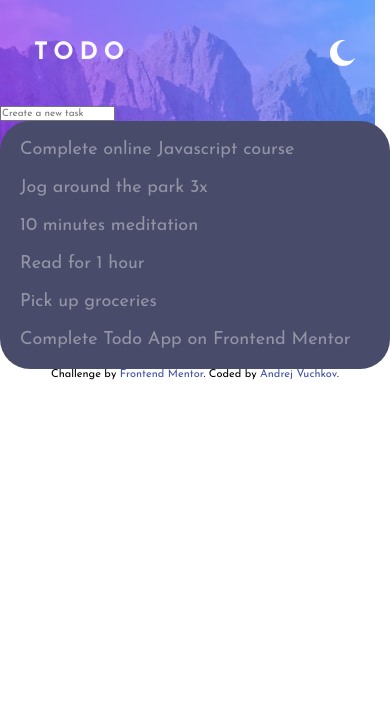
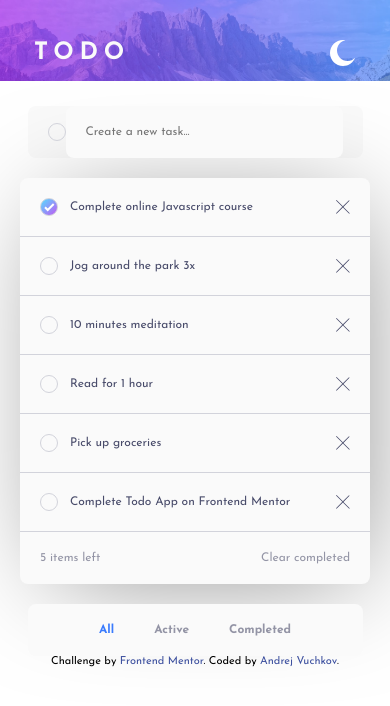
Before and after one commit to we0ut/todo-app-main, a plain HTML site: page index.html in a window 390 px wide. Drawn offline with Linux system fonts and the light colour scheme.

Commit message:
mobile design updated

```diff
--- a/index.html
+++ b/index.html
@@ -37,40 +37,138 @@
     </style>
   </head>
   <body>
-    <div class="background-img"></div>
-    <section class="section-app">
+    <main>
+      <picture class="background-img">
+        <source
+          srcset="/images/bg-desktop-light.jpg"
+          media="(min-width:376px)"
+        />
+        <img src="/images/bg-mobile-light.jpg" alt="BG light" />
+      </picture>
+
+      <div class="section-app">
         <div class="heading">
           <h1 class="heading-primary">TODO</h1>
           <img src="images/icon-moon.svg" alt="Moon icon" class="icon-mode" />
         </div>
 
-      <form action="" method="post">
+        <form action="" method="post" class="form-box">
           <label for="input-task"></label>
+          <span class="circle"></span>
           <input
             type="text"
             id="input-task"
             name="new-task"
-          placeholder="Create a new task"
+            placeholder="Create a new task..."
+            class="form-input"
           />
         </form>
 
         <div class="form-list">
           <ul class="form-list-box">
-          <li class="form-list-item">Complete online Javascript course</li>
-          <li class="form-list-item">Jog around the park 3x</li>
-          <li class="form-list-item">10 minutes meditation</li>
-          <li class="form-list-item">Read for 1 hour</li>
-          <li class="form-list-item">Pick up groceries</li>
-          <li class="form-list-item">Complete Todo App on Frontend Mentor</li>
+            <li class="form-list-item">
+              <div class="form-list-item--flex">
+                <span class="circle circle-checked">
+                  <img
+                    src="/images/icon-check.svg"
+                    alt="Icon check"
+                    class="icon-check"
+                  />
+                </span>
+                Complete online Javascript course
+              </div>
+              <a href="#"
+                ><img
+                  src="/images/icon-cross.svg"
+                  alt="Close button"
+                  class="close-btn"
+              /></a>
+            </li>
+            <li class="form-list-item">
+              <div class="form-list-item--flex">
+                <span class="circle"></span>
+                Jog around the park 3x
+              </div>
+              <a href="#"
+                ><img
+                  src="/images/icon-cross.svg"
+                  alt="Close button"
+                  class="close-btn"
+              /></a>
+            </li>
+            <li class="form-list-item">
+              <div class="form-list-item--flex">
+                <span class="circle"></span>
+                10 minutes meditation
+              </div>
+              <a href="#"
+                ><img
+                  src="/images/icon-cross.svg"
+                  alt="Close button"
+                  class="close-btn"
+              /></a>
+            </li>
+            <li class="form-list-item">
+              <div class="form-list-item--flex">
+                <span class="circle"></span>
+                Read for 1 hour
+              </div>
+              <a href="#"
+                ><img
+                  src="/images/icon-cross.svg"
+                  alt="Close button"
+                  class="close-btn"
+              /></a>
+            </li>
+            <li class="form-list-item">
+              <div class="form-list-item--flex">
+                <span class="circle"></span>
+                Pick up groceries
+              </div>
+              <a href="#"
+                ><img
+                  src="/images/icon-cross.svg"
+                  alt="Close button"
+                  class="close-btn"
+              /></a>
+            </li>
+            <li class="form-list-item">
+              <div class="form-list-item--flex">
+                <span class="circle"></span>
+                Complete Todo App on Frontend Mentor
+              </div>
+              <a href="#"
+                ><img
+                  src="/images/icon-cross.svg"
+                  alt="Close button"
+                  class="close-btn"
+              /></a>
+            </li>
+            <li class="form-list-item--end">
+              <span>5 items left</span>
+              <div class="form-state hidden">
+                <a href="#"><p class="form-state-item state-checked">All</p></a>
+                <a href="#"> <p class="form-state-item">Active</p></a>
+                <a href="#"> <p class="form-state-item">Completed</p></a>
+              </div>
+              <span>Clear completed</span>
+            </li>
           </ul>
         </div>
-    </section>
 
-    <div class="attribution">
+        <div class="form-state">
+          <a href="#"><p class="form-state-item state-checked">All</p></a>
+          <a href="#"> <p class="form-state-item">Active</p></a>
+          <a href="#"> <p class="form-state-item">Completed</p></a>
+        </div>
+      </div>
+    </main>
+
+    <footer class="attribution">
       Challenge by
       <a href="https://www.frontendmentor.io?ref=challenge" target="_blank"
         >Frontend Mentor</a
       >. Coded by <a href="#">Andrej Vuchkov</a>.
-    </div>
+    </footer>
   </body>
 </html>
--- a/scss/abstracts/_all.scss
+++ b/scss/abstracts/_all.scss
@@ -1 +1,3 @@
 @import "colors";
+@import "variables";
+@import "mixins";
--- a/scss/abstracts/_colors.scss
+++ b/scss/abstracts/_colors.scss
@@ -1,3 +1,12 @@
+// Primary
+
+// - Bright Blue: hsl(220, 98%, 61%)
+// - Check Background: linear-gradient hsl(192, 100%, 67%) to hsl(280, 87%, 65%)
+
+$color-primary-blue: hsl(220, 98%, 61%);
+$color-linear-gradient-aqua: hsl(192, 100%, 67%);
+$color-linear-gradient-pink: hsl(280, 87%, 65%);
+
 // Light Theme
 
 // - Very Light Gray: hsl(0, 0%, 98%)
--- /dev/null
+++ b/scss/abstracts/_mixins.scss
@@ -0,0 +1,28 @@
+@mixin form-list-item-mix(
+  $font-size--mobile: $font-size--mobile,
+  $color-gray-500: $color-light-primary-gray-500,
+  $color-gray-100: $color-light-primary-gray-100
+) {
+  font-size: $font-size--mobile;
+  border-bottom: 1px solid $color-gray-500;
+  color: $color-gray-100;
+  padding: 2rem;
+
+  display: flex;
+  align-items: center;
+  justify-content: space-between;
+}
+
+@mixin form-box-mix(
+  $b-r: $border-radius,
+  $color-gray-900: $color-light-primary-gray-900
+) {
+  display: flex;
+  max-width: 33.5rem;
+  margin: 0 auto;
+  border-radius: $border-radius;
+  align-items: center;
+  padding: 0 2rem 0 2rem;
+  justify-content: center;
+  background-color: $color-light-primary-gray-900;
+}
--- /dev/null
+++ b/scss/abstracts/_variables.scss
@@ -0,0 +1,3 @@
+$border-radius: 8px;
+$font-size--mobile: 1.2rem;
+$box-shadow: 10px 10px 113px -24px rgba(0, 0, 0, 0.5);
--- /dev/null
+++ b/scss/components/_all.scss
@@ -0,0 +1 @@
+@import "buttons";
--- a/scss/layout/_all.scss
+++ b/scss/layout/_all.scss
@@ -1 +1,2 @@
 @import "app-layout";
+@import "form";
--- a/scss/layout/_app-layout.scss
+++ b/scss/layout/_app-layout.scss
@@ -1,8 +1,8 @@
 .background-img {
-  height: 200px;
-  width: 375px;
-  background: url("/images/bg-mobile-light.jpg");
-  background-size: 375px 200px;
+  // height: 200px;
+  // width: 375px;
+  // background: url("/images/bg-mobile-light.jpg");
+  // background-size: 375px 200px;
   position: absolute;
 }
 /* 2px, 4px, 8px, 16px, 24px, 32px, 48px, 64px */
@@ -27,17 +27,3 @@
   font-weight: 700;
   letter-spacing: 5.75px;
 }
-
-.form-list-item {
-  font-size: 1.8rem;
-  color: $color-light-primary-gray-300;
-}
-
-.form-list-box {
-  display: flex;
-  background-color: $color-light-primary-gray-100;
-  flex-direction: column;
-  padding: 2rem;
-  gap: 2rem;
-  border-radius: 30px;
-}
--- /dev/null
+++ b/scss/layout/_form.scss
@@ -0,0 +1,88 @@
+// Form items
+.form-list-item {
+  @include form-list-item-mix;
+}
+
+.form-list-item--end {
+  @include form-list-item-mix($color-gray-100: $color-light-primary-gray-300);
+  border: 0;
+}
+
+.form-list {
+  padding: 2rem;
+}
+
+.form-list-box {
+  display: flex;
+  background-color: $color-light-primary-gray-900;
+  box-shadow: $box-shadow;
+  flex-direction: column;
+  border-radius: $border-radius;
+}
+
+.form-list-item--flex {
+  display: flex;
+  align-items: center;
+  gap: 1.2rem;
+}
+
+// Form input
+.form-box {
+  @include form-box-mix;
+}
+
+.form-input {
+  border: none;
+  border-radius: 8px;
+  flex: 1;
+  background-color: $color-light-primary-gray-900;
+
+  color: $color-light-primary-gray-100;
+  padding: 2rem;
+  font-size: $font-size--mobile;
+}
+
+.close-btn {
+  width: 1.4rem;
+  height: 1.4rem;
+}
+
+.circle {
+  display: grid;
+  place-items: center;
+  width: 1.8rem;
+  height: 1.8rem;
+  border-radius: 50%;
+  border: 1px solid $color-light-primary-gray-500;
+}
+
+.circle-checked {
+  background-image: linear-gradient(
+    135deg,
+    $color-linear-gradient-aqua,
+    $color-linear-gradient-pink
+  );
+}
+
+.icon-check {
+  margin: 0 auto;
+}
+
+// Form states
+.form-state {
+  @include form-box-mix;
+}
+
+.form-state-item {
+  @include form-list-item-mix($color-gray-100: $color-light-primary-gray-300);
+  border: 0;
+  font-weight: 700;
+}
+
+.state-checked {
+  color: $color-primary-blue;
+}
+
+.hidden {
+  display: none !important;
+}
--- a/scss/style.scss
+++ b/scss/style.scss
@@ -1,3 +1,4 @@
 @import "abstracts/all";
 @import "base/all";
 @import "layout/all";
+@import "components/all";
```
Also changed, not shown: scss/components/_buttons.scss (added), scss/style.css, 1 other file. Lines whose indentation alone changed are shown as unchanged.
